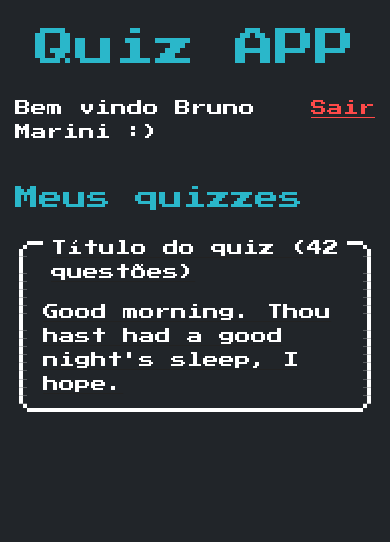
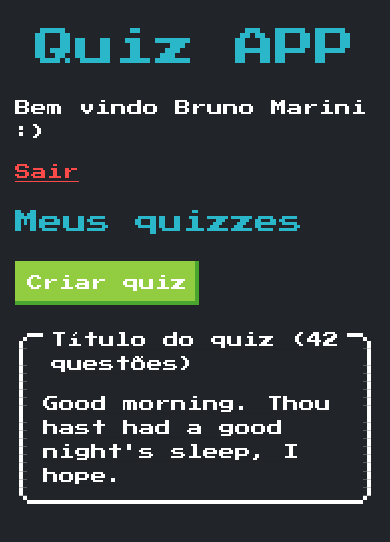
Before and after one commit to TheMarini/quiz-web, a Vue app: page /quiz in a window 390 px wide. Shown: the top 542 px of the page. Built offline with nearby package versions, Linux system fonts and the light colour scheme.

Commit message:
[^] Quizzes: responsivity, create button

```diff
--- a/src/views/Quizzes.vue
+++ b/src/views/Quizzes.vue
@@ -2,13 +2,24 @@
   <div class="quizzes container py-4">
     <header>
       <h1 class="title text-center mb-4">Quiz APP</h1>
-      <div class="mb-4 text-white d-flex justify-content-between">
-        <p>Bem vindo <span>Bruno Marini</span> :)</p>
-        <router-link to="/" class="text-reset logout">Sair</router-link>
+      <div class="mb-4 text-white row justify-content-between">
+        <div class="col-sm-12 col-md-auto">
+          <p>Bem vindo <span>Bruno Marini</span> :)</p>
+        </div>
+        <div class="col-sm-12 col-md-auto">
+          <router-link to="/" class="text-reset logout">Sair</router-link>
+        </div>
       </div>
     </header>
     <article>
-      <h4 class="title mb-4">Meus quizzes</h4>
+      <div class="mb-4 text-white row justify-content-between">
+        <div class="col-sm-12 col-md-auto">
+          <h4 class="title mb-4">Meus quizzes</h4>
+        </div>
+        <div class="col-sm-12 col-md-auto">
+          <button type="button" class="m-0 nes-btn is-success">Criar quiz</button>
+        </div>
+      </div>
       <div class="row">
         <div class="col-sm-12 col-md-6">
           <Quiz></Quiz>
```
